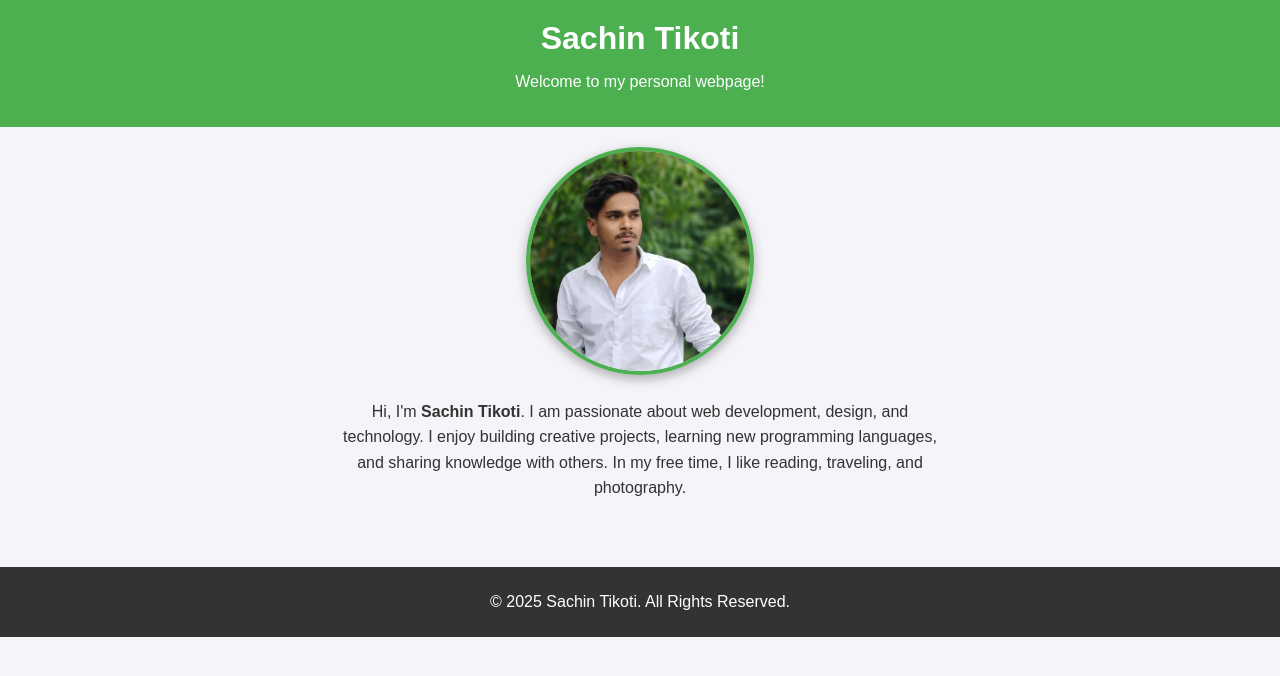
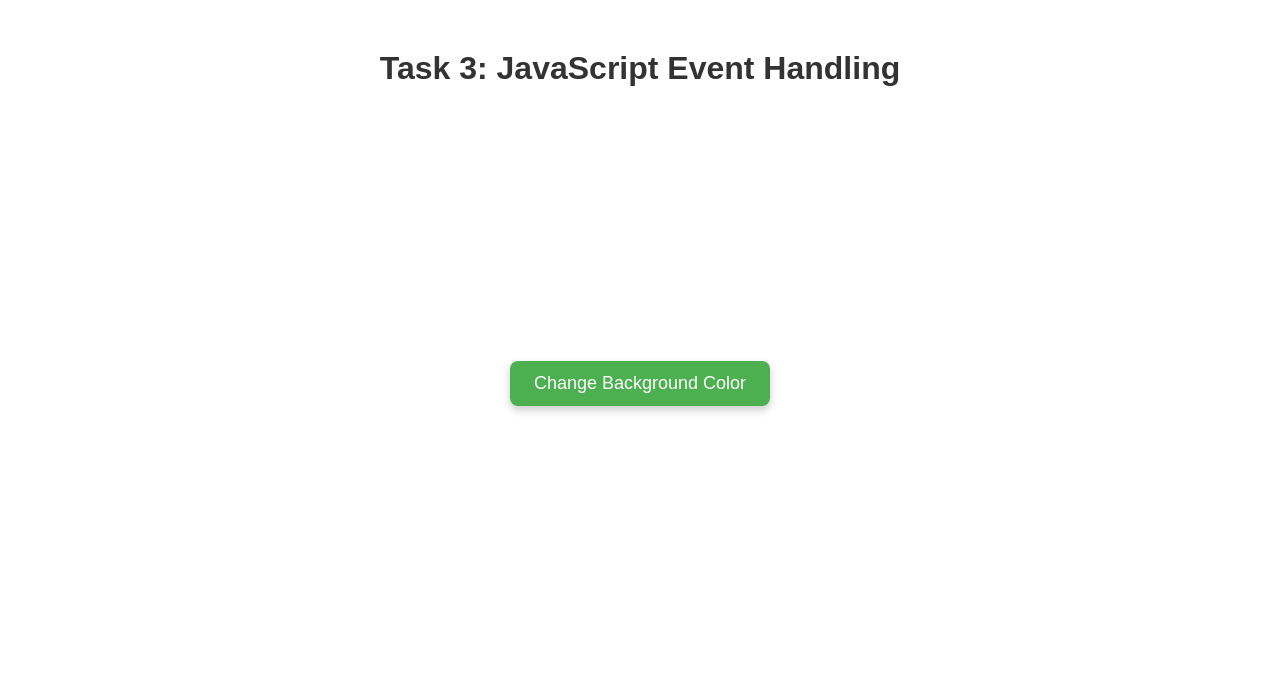
Before and after one commit to sachintikoti/Alfido-Tech-Internship, a plain HTML site: page index.html in a window 1280 px wide. Drawn offline with Linux system fonts and the light colour scheme.

Commit message:
Add files via upload

```diff
--- a/index.html
+++ b/index.html
@@ -3,26 +3,13 @@
 <head>
   <meta charset="UTF-8">
   <meta name="viewport" content="width=device-width, initial-scale=1.0">
-  <title>My Personal Webpage</title>
+  <title>JavaScript Event Handling</title>
   <link rel="stylesheet" href="style.css">
 </head>
 <body>
-  <header>
-    <h1>Sachin Tikoti</h1>
-    <p>Welcome to my personal webpage!</p>
-  </header>
+  <h1>Task 3: JavaScript Event Handling</h1>
+  <button id="colorBtn">Change Background Color</button>
 
-  <section class="bio">
-    <img src="me1.jpg" alt="Profile Picture">
-    <p>
-      Hi, I'm <strong>Sachin Tikoti</strong>. I am passionate about web development, design, and technology.
-      I enjoy building creative projects, learning new programming languages, and sharing knowledge with others.
-      In my free time, I like reading, traveling, and photography.
-    </p>
-  </section>
-
-  <footer>
-    <p>&copy; 2025 Sachin Tikoti. All Rights Reserved.</p>
-  </footer>
+  <script src="script.js"></script>
 </body>
 </html>
--- /dev/null
+++ b/script.js
@@ -0,0 +1,14 @@
+// Function to generate a random HEX color
+function getRandomColor() {
+  const letters = "0123456789ABCDEF";
+  let color = "#";
+  for (let i = 0; i < 6; i++) {
+    color += letters[Math.floor(Math.random() * 16)];
+  }
+  return color;
+}
+
+// Event listener for button click
+document.getElementById("colorBtn").addEventListener("click", function() {
+  document.body.style.backgroundColor = getRandomColor();
+});
--- a/style.css
+++ b/style.css
@@ -1,42 +1,27 @@
 body {
   font-family: Arial, sans-serif;
-  margin: 0;
-  padding: 0;
-  background: #f4f4f9;
-  color: #333;
   text-align: center;
-}
-
-header {
-  background: #4CAF50;
-  color: white;
-  padding: 20px;
+  transition: background-color 0.5s ease;
 }
 
 h1 {
-  margin: 0;
+  margin-top: 50px;
+  color: #333;
 }
 
-.bio {
-  padding: 20px;
-  max-width: 600px;
-  margin: auto;
-  line-height: 1.6;
+button {
+  margin-top: 20%;
+  padding: 12px 24px;
+  font-size: 18px;
+  border: none;
+  border-radius: 8px;
+  cursor: pointer;
+  background-color: #4CAF50;
+  color: white;
+  box-shadow: 0 4px 8px rgba(0,0,0,0.2);
+  transition: 0.3s;
 }
 
-img {
-  border-radius: 50%;
-  width: 220px;          /* slightly larger for clarity */
-  height: 220px;
-  object-fit: cover;     /* ensures circle fills properly */
-  object-position: 50% 30%; /* moves focus upward (center face) */
-  border: 4px solid #4CAF50;
-  box-shadow: 0 4px 12px rgba(0,0,0,0.3);
+button:hover {
+  background-color: #45a049;
 }
-
-footer {
-  background: #333;
-  color: white;
-  padding: 10px;
-  margin-top: 30px;
-}
```
